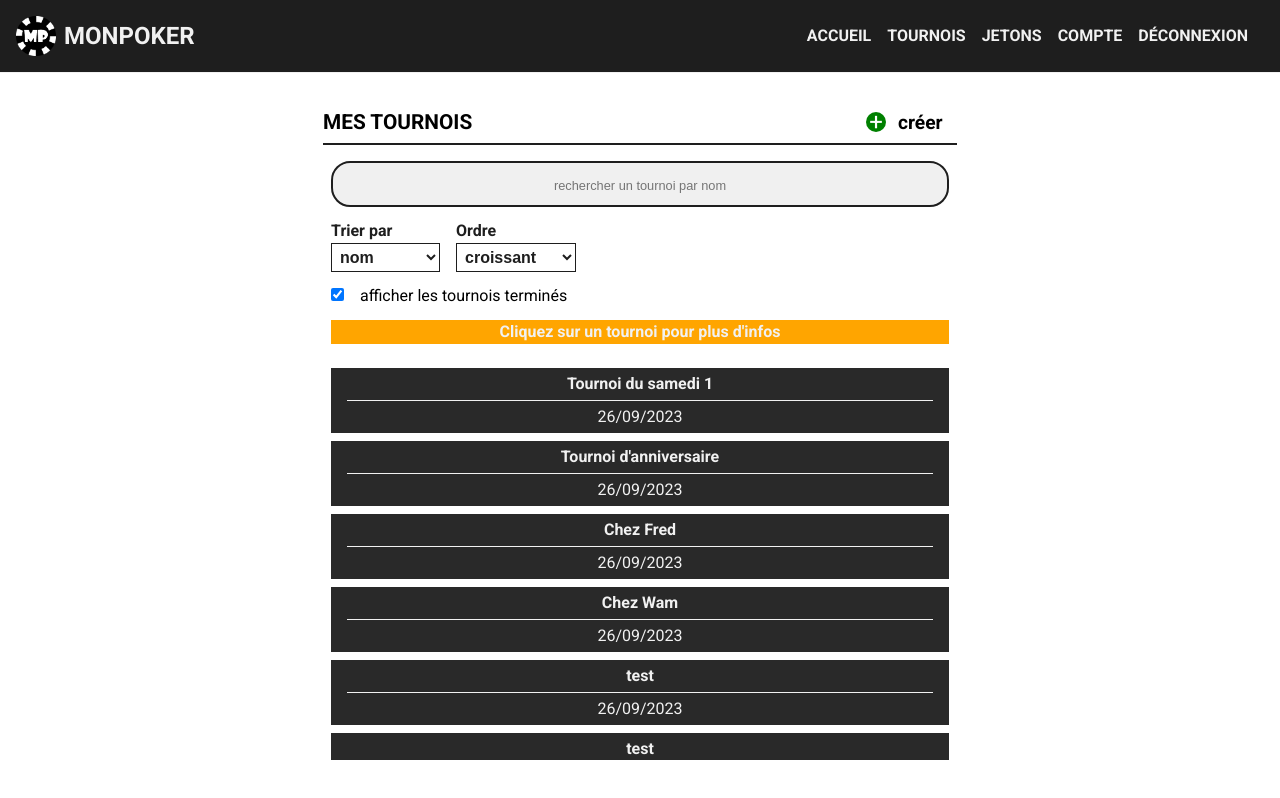
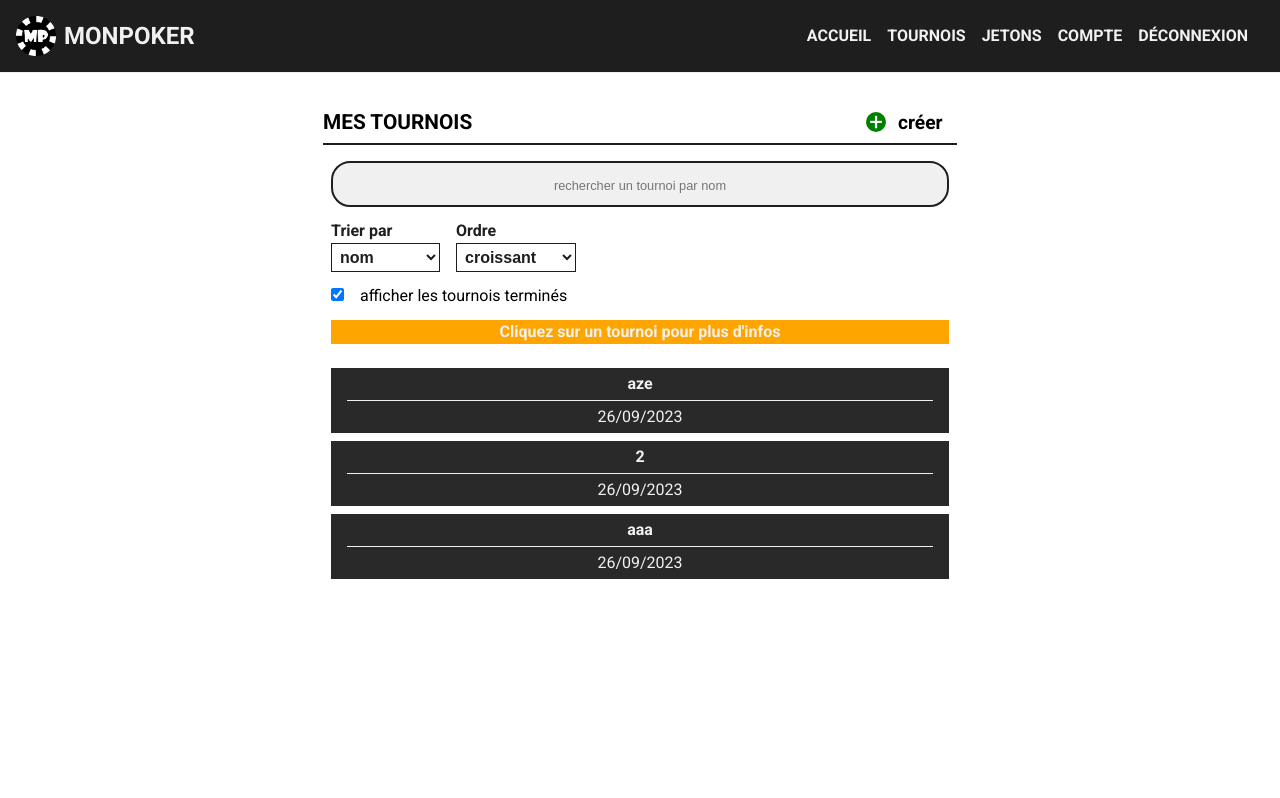
Before and after one commit to juan5987/monpoker-react, a React (Create React App) app: page /tournaments in a window 1280 px wide. Built offline with nearby package versions, Linux system fonts and the light colour scheme; data requests are answered from the project's data file.

Commit message:
added json server, added logic to create and get tournaments

```diff
--- /dev/null
+++ b/db.json
@@ -0,0 +1,43 @@
+{
+  "tournaments": [
+    {
+      "nom": "aze",
+      "date": "2023-09-23",
+      "joueurs": "5",
+      "mise": "5",
+      "prix": "5",
+      "status": "prévu",
+      "id": 1,
+      "userId": 1
+    },
+    {
+      "nom": "2",
+      "date": "2023-09-23",
+      "joueurs": "5",
+      "mise": "5",
+      "prix": "5",
+      "status": "terminé",
+      "id": 2,
+      "userId": 1
+    },
+    {
+      "nom": "jkljkljkl",
+      "date": "2023-09-11",
+      "joueurs": "1",
+      "mise": "1",
+      "prix": "1",
+      "statut": "prévu",
+      "id": 3
+    },
+    {
+      "nom": "aaa",
+      "date": "2023-09-14",
+      "joueurs": "12",
+      "mise": "12",
+      "prix": "12",
+      "statut": "prévu",
+      "userId": 1,
+      "id": 4
+    }
+  ]
+}
--- a/src/pages/CreateTournament.tsx
+++ b/src/pages/CreateTournament.tsx
@@ -45,7 +45,7 @@ const CreateTournament = () => {
             <form className="createtournament__form" onSubmit={handleSubmit(onSubmit)}>
                 <div className="createtournament__form__element">
                     <label htmlFor="name" className="createtournament__form__element__label">Nom du tournoi</label>
-                    <input type="text" className="createtournament__form__element__input" id="name" {...register("name", { required: true })} />
+                    <input type="text" className="createtournament__form__element__input" id="name" {...register("nom", { required: true })} />
                     {errors.name?.type === 'required' && <p role="alert" className='createtournament__form__error'>Veuillez renseigner le nom du tournoi</p>}
                 </div>
                 <div className="createtournament__form__element">
@@ -55,22 +55,22 @@ const CreateTournament = () => {
                 </div>
                 <div className="createtournament__form__element">
                     <label htmlFor="players" className="createtournament__form__element__label">Nombre de joueurs</label>
-                    <input type="number" className="createtournament__form__element__input" id="players" step={1} {...register("players", { required: true })} />
+                    <input type="number" className="createtournament__form__element__input" id="players" step={1} {...register("joueurs", { required: true })} />
                     {errors.players?.type === 'required' && <p role="alert" className='createtournament__form__error'>Veuillez renseigner le nombre de joueurs</p>}
                 </div>
                 <div className="createtournament__form__element">
                     <label htmlFor="buyin" className="createtournament__form__element__label">Mise</label>
-                    <input type="number" className="createtournament__form__element__input" id="buyin" step={1} placeholder='€' {...register("buyin", { required: true })} />
+                    <input type="number" className="createtournament__form__element__input" id="buyin" step={1} placeholder='€' {...register("mise", { required: true })} />
                     {errors.buyin?.type === 'required' && <p role="alert" className='createtournament__form__error'>Veuillez renseigner la mise</p>}
                 </div>
                 <div className="createtournament__form__element">
                     <label htmlFor="prize" className="createtournament__form__element__label">Prix</label>
-                    <input type="number" className="createtournament__form__element__input" id="prize" step={1} placeholder='€' {...register("prize", { required: true })} />
+                    <input type="number" className="createtournament__form__element__input" id="prize" step={1} placeholder='€' {...register("prix", { required: true })} />
                     {errors.prize?.type === 'required' && <p role="alert" className='createtournament__form__error'>Veuillez renseigner le prix</p>}
                 </div>
                 <div className="createtournament__form__element">
                     <label htmlFor="prize" className="createtournament__form__element__label">Statut</label>
-                    <select className="createtournament__form__element__input" id="prize" {...register("status", { required: true })}>
+                    <select className="createtournament__form__element__input" id="prize" {...register("statut", { required: true })}>
                         <option className='createtournament__form__element__input__option' value="prévu">prévu</option>
                         <option className='createtournament__form__element__input__option' value="terminé">terminé</option>
                     </select>
--- a/src/pages/Tournaments/Tournaments.tsx
+++ b/src/pages/Tournaments/Tournaments.tsx
@@ -1,10 +1,22 @@
-import React from 'react'
+import React, { useEffect, useState } from 'react'
 import { Link } from 'react-router-dom'
+import { getTournaments } from '../../services/apiGetTournaments'
 import Tournament from './components/Tournament'
 import '../../styles/tournaments.sass'
 import '../../styles/tournaments-desktop.sass'
+import { ITournament } from '../../types/tournament'
 
 const Tournaments = () => {
+
+  const [tournaments, setTournaments] = useState<ITournament[]>([]);
+
+  useEffect(() => {
+    const response = getTournaments(1);
+    response && response.then((data: ITournament[]) => {
+      setTournaments(data);
+    }
+    );
+  }, []);
 
   return (
     <div className='tournaments'>
@@ -43,27 +55,23 @@ const Tournaments = () => {
       </section>
       <span className='tournaments__infos'>Cliquez sur un tournoi pour plus d'infos</span>
       <section className="tournaments__tournaments">
-        <Tournament status="prévu" nom="Tournoi du samedi 1" mise={10} prix={50} joueurs={5} date='26/09/2023' />
-        <Tournament status="terminé" nom="Tournoi d'anniversaire" mise={5} prix={40} joueurs={8} date='26/09/2023' />
-        <Tournament status="prévu" nom="Chez Fred" mise={10} prix={40} joueurs={4} date='26/09/2023' />
-        <Tournament status="prévu" nom="Chez Wam" mise={50} prix={300} joueurs={6} date='26/09/2023' />
-        <Tournament status="terminé" nom="test" mise={5} prix={25} joueurs={5} date='26/09/2023' />
-        <Tournament status="terminé" nom="test" mise={5} prix={25} joueurs={5} date='26/09/2023' />
-        <Tournament status="terminé" nom="test" mise={5} prix={25} joueurs={5} date='26/09/2023' />
-        <Tournament status="terminé" nom="test" mise={5} prix={25} joueurs={5} date='26/09/2023' />
-        <Tournament status="terminé" nom="test" mise={5} prix={25} joueurs={5} date='26/09/2023' />
-        <Tournament status="terminé" nom="test" mise={5} prix={25} joueurs={5} date='26/09/2023' />
-        <Tournament status="terminé" nom="test" mise={5} prix={25} joueurs={5} date='26/09/2023' />
-        <Tournament status="terminé" nom="test" mise={5} prix={25} joueurs={5} date='26/09/2023' />
-        <Tournament status="terminé" nom="test" mise={5} prix={25} joueurs={5} date='26/09/2023' />
-        <Tournament status="terminé" nom="test" mise={5} prix={25} joueurs={5} date='26/09/2023' />
-        <Tournament status="terminé" nom="test" mise={5} prix={25} joueurs={5} date='26/09/2023' />
-        <Tournament status="terminé" nom="test" mise={5} prix={25} joueurs={5} date='26/09/2023' />
-        <Tournament status="terminé" nom="test" mise={5} prix={25} joueurs={5} date='26/09/2023' />
-        <Tournament status="terminé" nom="test" mise={5} prix={25} joueurs={5} date='26/09/2023' />
-        <Tournament status="terminé" nom="test" mise={5} prix={25} joueurs={5} date='26/09/2023' />
-        <Tournament status="terminé" nom="test" mise={5} prix={25} joueurs={5} date='26/09/2023' />
-        <Tournament status="terminé" nom="test" mise={5} prix={25} joueurs={5} date='26/09/2023' />
+
+        {
+          tournaments.length > 0 && tournaments.map((tournament: ITournament) =>
+          (
+            <Tournament
+              key={tournament.id}
+              status={tournament.status}
+              nom={tournament.nom}
+              mise={tournament.mise}
+              prix={tournament.prix}
+              joueurs={tournament.joueurs}
+              date={tournament.date}
+            />
+          ))
+        }
+
+
       </section>
     </div>
   )
--- a/src/services/apiCreateTournament.ts
+++ b/src/services/apiCreateTournament.ts
@@ -9,7 +9,10 @@ export async function createTournament(data:ITournament) {
       headers: {
         'Content-Type': 'application/json',
       },
-      body: JSON.stringify(data),
+      body: JSON.stringify({
+        ...data,
+        userId: 1,
+      }),
     });
 
     if (!response.ok) {
--- /dev/null
+++ b/src/services/apiGetTournaments.ts
@@ -0,0 +1,24 @@
+import { ITournament } from '../types/tournament';
+
+const BASE_URL = 'http://localhost:3001';
+
+export async function getTournaments(userId:number): Promise<ITournament[]> {
+  try {
+    const response = await fetch(`${BASE_URL}/tournaments?userId=1`, {
+      method: 'GET',
+      headers: {
+        'Content-Type': 'application/json',
+      }
+    });
+
+    if (!response.ok) {
+      console.log(response)
+      throw new Error('Erreur lors de la récupération des tournois');
+    }
+
+    const responseData = await response.json();
+    return responseData;
+  } catch (error:any) {
+    throw new Error(error);
+  }
+}
--- a/src/types/tournament.ts
+++ b/src/types/tournament.ts
@@ -1,8 +1,10 @@
 export interface ITournament {
+    id?: number,
     status: string,
     nom: string,
     mise: number,
     prix: number,
     joueurs: number,
     date: string,
+    userId?: number,
   }
```
